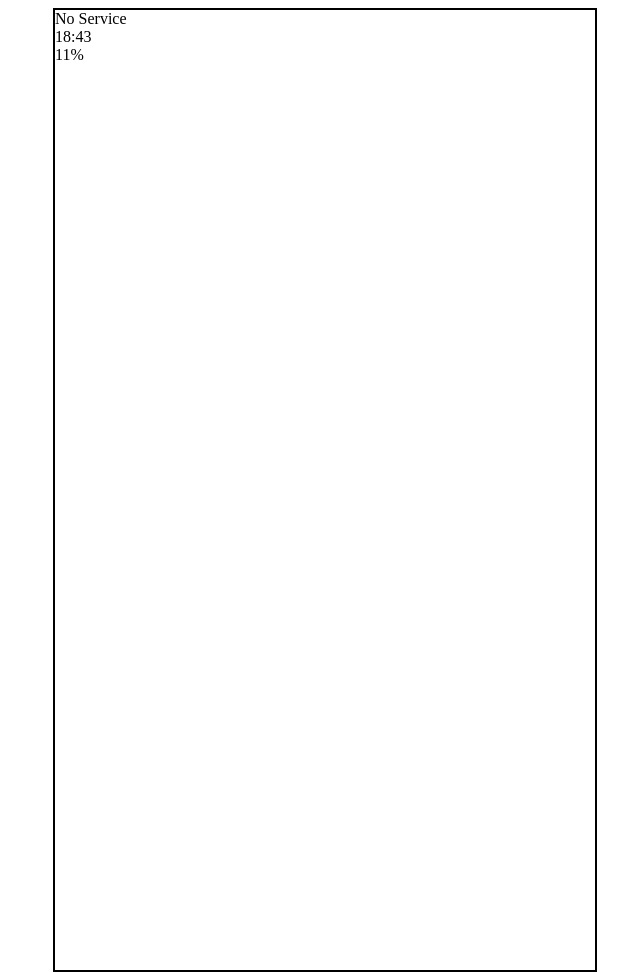
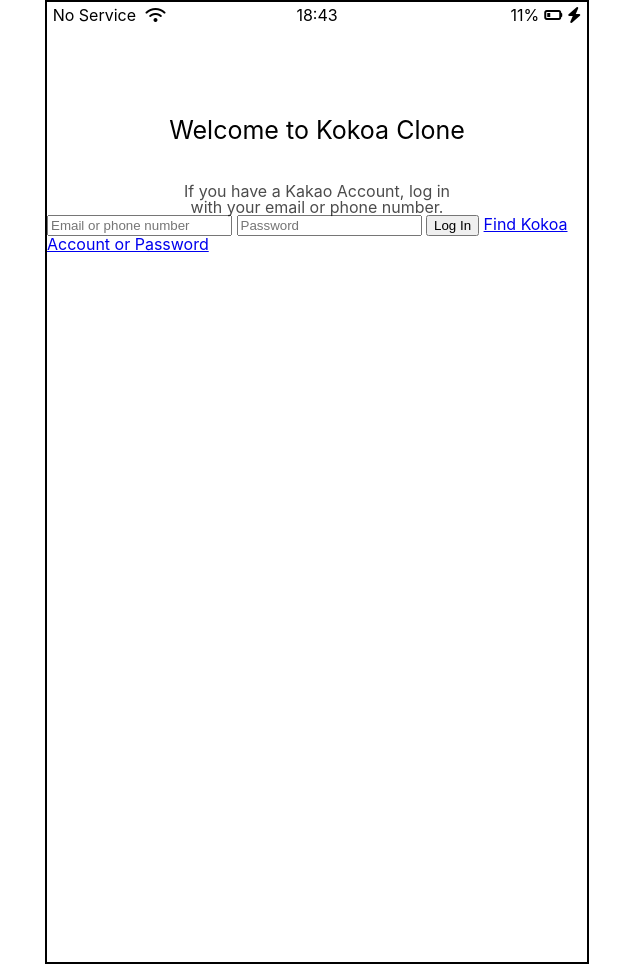
Before and after one commit to ZAELROOT/kakaoClone, a plain HTML site: page index.html in a window 1280 px wide. Shown: the whole page, without its empty margins (323-963 px from the left). Drawn offline with Linux system fonts and the light colour scheme.

Commit message:
[Add]status-bar.css, welcom-header.css & reset css

```diff
--- /dev/null
+++ b/css/reset.css
@@ -0,0 +1,43 @@
+html, body, div, span, applet, object, iframe,
+h1, h2, h3, h4, h5, h6, p, blockquote, pre,
+a, abbr, acronym, address, big, cite, code,
+del, dfn, em, img, ins, kbd, q, s, samp,
+small, strike, strong, sub, sup, tt, var,
+b, u, i, center,
+dl, dt, dd, ol, ul, li,
+fieldset, form, label, legend,
+table, caption, tbody, tfoot, thead, tr, th, td,
+article, aside, canvas, details, embed,
+figure, figcaption, footer, header, hgroup,
+menu, nav, output, ruby, section, summary,
+time, mark, audio, video {
+	margin: 0;
+	padding: 0;
+	border: 0;
+	font-size: 100%;
+	font: inherit;
+	vertical-align: baseline;
+}
+/* HTML5 display-role reset for older browsers */
+article, aside, details, figcaption, figure,
+footer, header, hgroup, menu, nav, section {
+	display: block;
+}
+body {
+	line-height: 1;
+}
+ol, ul {
+	list-style: none;
+}
+blockquote, q {
+	quotes: none;
+}
+blockquote:before, blockquote:after,
+q:before, q:after {
+	content: '';
+	content: none;
+}
+table {
+	border-collapse: collapse;
+	border-spacing: 0;
+}
--- /dev/null
+++ b/css/status-bar.css
@@ -0,0 +1,23 @@
+.status-bar{
+    display: flex;
+    justify-content: center;
+    padding: 5px 3px;
+}
+.status-bar__column{
+    width: 33%;
+}
+.status-bar__column:first-child span {
+    margin-right: 5px;
+}
+.status-bar__column:nth-child(2){
+    display: flex;
+    justify-content: center;
+}
+.status-bar__column:last-child{
+    display: flex;
+    justify-content: flex-end;
+    align-items: center;
+}
+.status-bar__column .fa-battery-quarter {
+    margin: 0px 5px;
+}
--- /dev/null
+++ b/css/style.css
@@ -0,0 +1,30 @@
+@import "reset.css";
+@import "status-bar.css";
+body{
+    display: flex;
+    justify-content: center;
+    height: 100%;
+    width: 100%;
+    font-family: -apple-system, BlinkMacSystemFont, 'Segoe UI', Roboto, Oxygen, Ubuntu, Cantarell, 'Open Sans', 'Helvetica Neue', sans-serif;
+}
+.phone{
+    border:2px solid black;
+    width: 540px;
+    height: 960px;
+}
+
+.welcome-header {
+    margin-top: 90px;
+    text-align: center;
+    display: flex;
+    flex-direction: column;
+    align-items: center;
+}
+.welcome-header__title {
+    margin-bottom: 40px;
+    font-size: 25px;
+}
+.welcome-header__text {
+    width: 50%;
+    opacity: 0.7;
+}
--- a/index.html
+++ b/index.html
@@ -1,26 +1,45 @@
 <!DOCTYPE html>
 <html lang="ko">
+
 <head>
     <meta charset="UTF-8">
     <meta name="viewport" content="width=device-width, initial-scale=1.0">
-    <link rel="stylesheet" href="style.css">
-    <script src="https://kit.fontawesome.com/74f63e979e.js" crossorigin="anonymous"></script>
+    <link rel="stylesheet" href="./css/style.css">
     <title>Kokoa Talk</title>
 </head>
+
 <body>
-    <div class ="phone">
+    <div class="phone">
         <div class="status-bar">
-            <div class="status-bar___column">
+            <div class="status-bar__column">
                 <span>No Service</span>
-                <!--icon - wifi -->
+                <i class="fas fa-wifi"></i>
             </div>
-            <div class="status-bar___column">
+            <div class="status-bar__column">
                 <span>18:43</span>
             </div>
-            <div class="status-bar___column">
+            <div class="status-bar__column">
                 <span>11%</span>
+                <i class="fas fa-battery-quarter"></i>
+                <i class="fas fa-bolt"></i>
             </div>
         </div>
+
+        <header class="welcome-header">
+            <h1 class="welcome-header__title">Welcome to Kokoa Clone</h1>
+            <p class="welcome-header__text">
+                If you have a Kakao Account, log in with your email or phone number.
+            </p>
+        </header>
+        <form id="login-form">
+            <input type="text" placeholder="Email or phone number" />
+            <input type="password" placeholder="Password" />
+            <input type="submit" value="Log In" />
+            <a href="#">Find Kokoa Account or Password</a>
+        </form>
+
     </div>
+    <script src="https://kit.fontawesome.com/74f63e979e.js" crossorigin="anonymous"></script>
 </body>
+
 </html>
--- a/style.css
+++ /dev/null
@@ -1,11 +0,0 @@
-body{
-    display: flex;
-    justify-content: center;
-    height: 100%;
-    width: 100%;
-}
-.phone{
-    border:2px solid black;
-    width: 540px;
-    height: 960px;
-}
```
